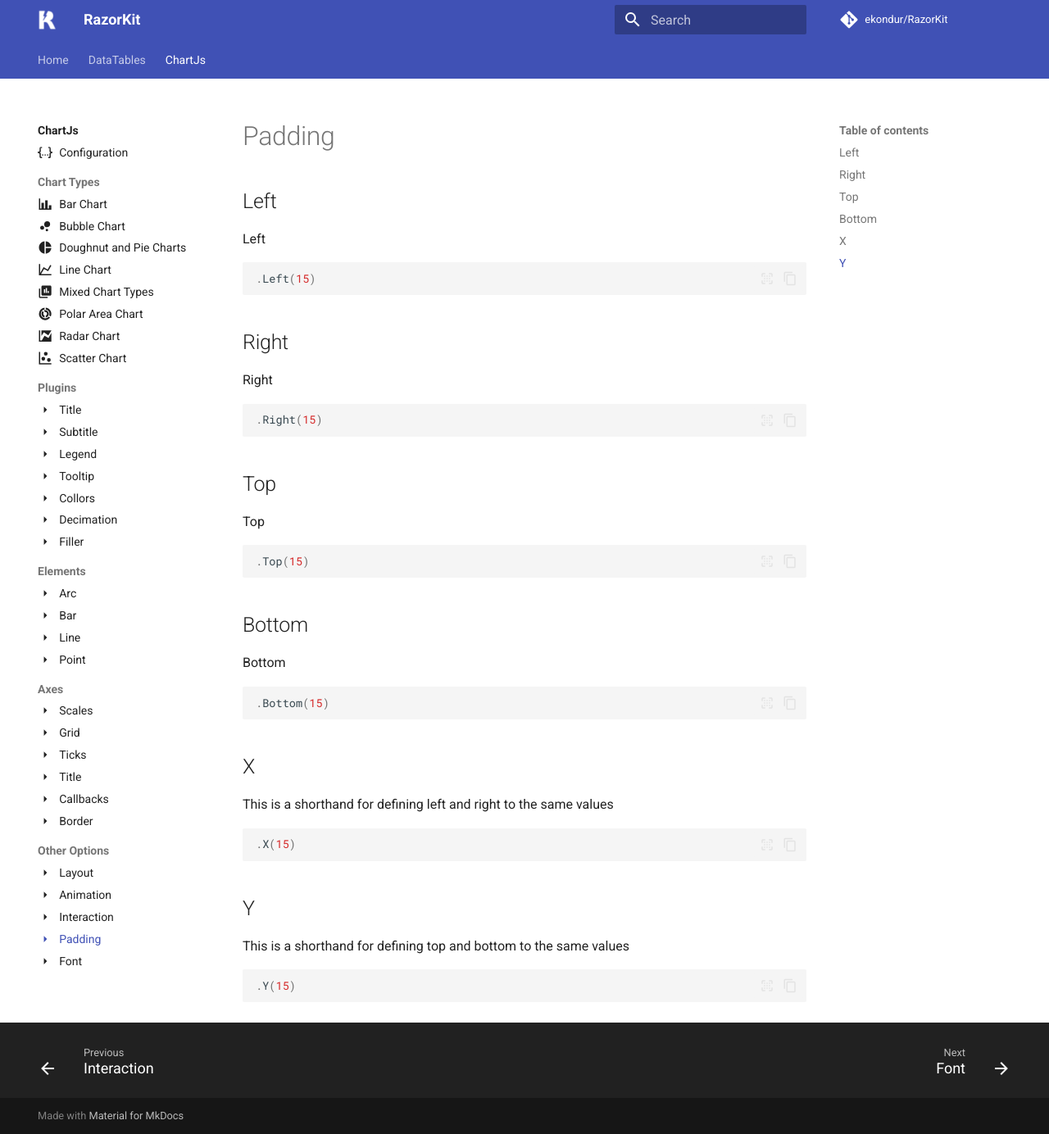
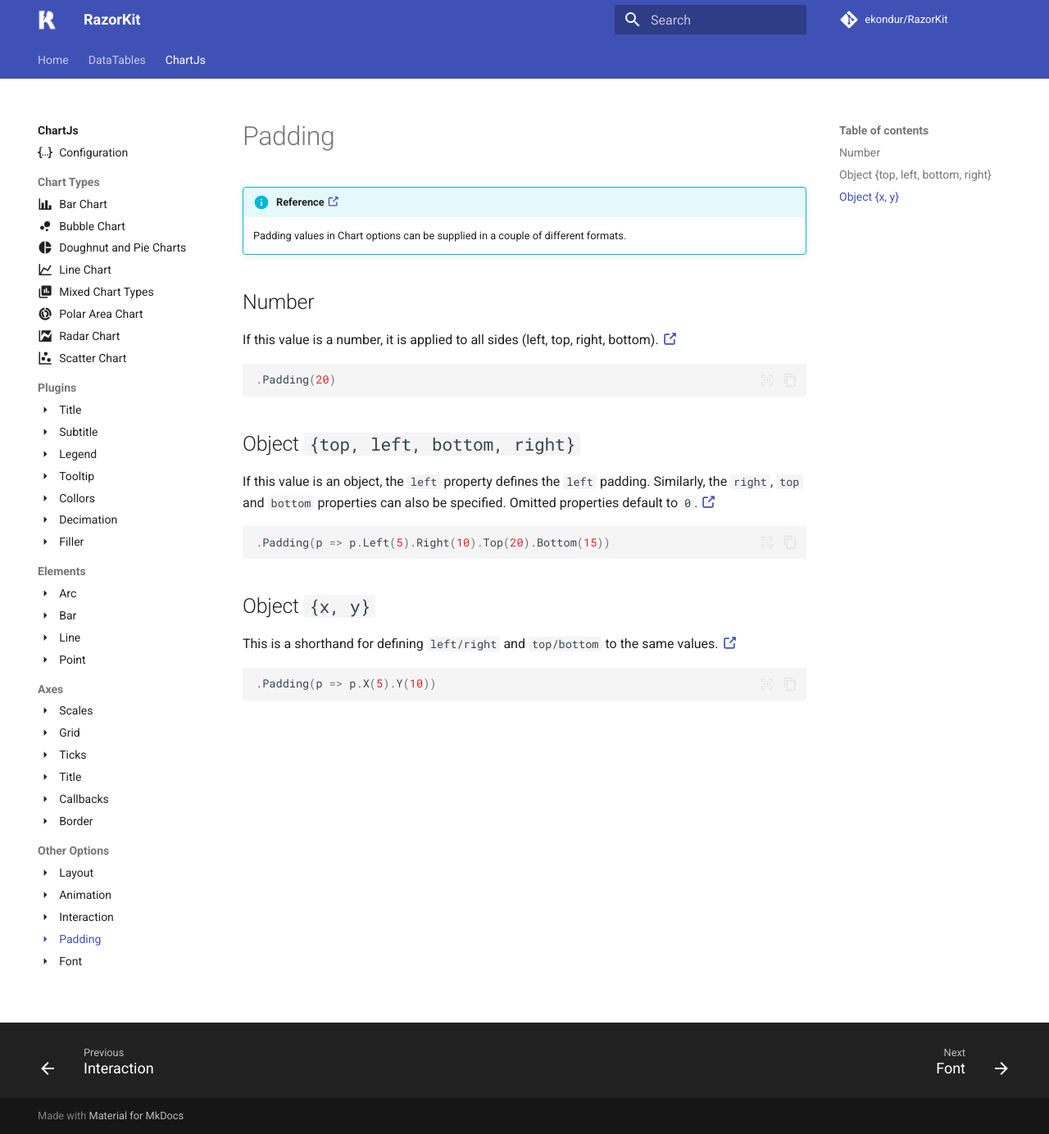
Before and after one commit to ekondur/RazorKit, an MkDocs documentation site: the page built from docs/chartjs/padding.md, in a window 1280 px wide and 1384 px high. Shown: the whole window at 82% size. Built offline with MkDocs 1.6.1 and Material for MkDocs 9.7.7, drawn with Linux system fonts in a browser that asks for light colours; comment, search, counter and statistics services are not loaded.

Commit message:
update font and padding doc

````diff
--- a/docs/chartjs/padding.md
+++ b/docs/chartjs/padding.md
@@ -2,38 +2,27 @@
 icon: material/menu-right
 ---
 
-## Left
-Left
+!!! info "Reference [:octicons-link-external-16:](https://www.chartjs.org/docs/latest/general/padding.html)"
+	Padding values in Chart options can be supplied in a couple of different formats.
+
+## Number
+If this value is a number, it is applied to all sides (left, top, right, bottom).
+[:octicons-link-external-16:](https://www.chartjs.org/docs/latest/general/padding.html#number)
 ```csharp
-.Left(15)
+.Padding(20)
 ```
 
-## Right
-Right
+## Object ```{top, left, bottom, right}```
+If this value is an object, the ```left``` property defines the ```left``` padding.
+Similarly, the ```right```, ```top``` and ```bottom``` properties can also be specified. Omitted properties default to ```0```.
+[:octicons-link-external-16:](https://www.chartjs.org/docs/latest/general/padding.html#top-left-bottom-right-object)
 ```csharp
-.Right(15)
+.Padding(p => p.Left(5).Right(10).Top(20).Bottom(15))
 ```
 
-## Top
-Top
+## Object ```{x, y}```
+This is a shorthand for defining ```left/right``` and ```top/bottom``` to the same values.
+[:octicons-link-external-16:](https://www.chartjs.org/docs/latest/general/padding.html#x-y-object)
 ```csharp
-.Top(15)
+.Padding(p => p.X(5).Y(10))
 ```
-
-## Bottom
-Bottom
-```csharp
-.Bottom(15)
-```
-
-## X
-This is a shorthand for defining left and right to the same values
-```csharp
-.X(15)
-```
-
-## Y
-This is a shorthand for defining top and bottom to the same values
-```csharp
-.Y(15)
-```
````
Also changed, not shown: docs/chartjs/font.md (+22 -16 lines).
